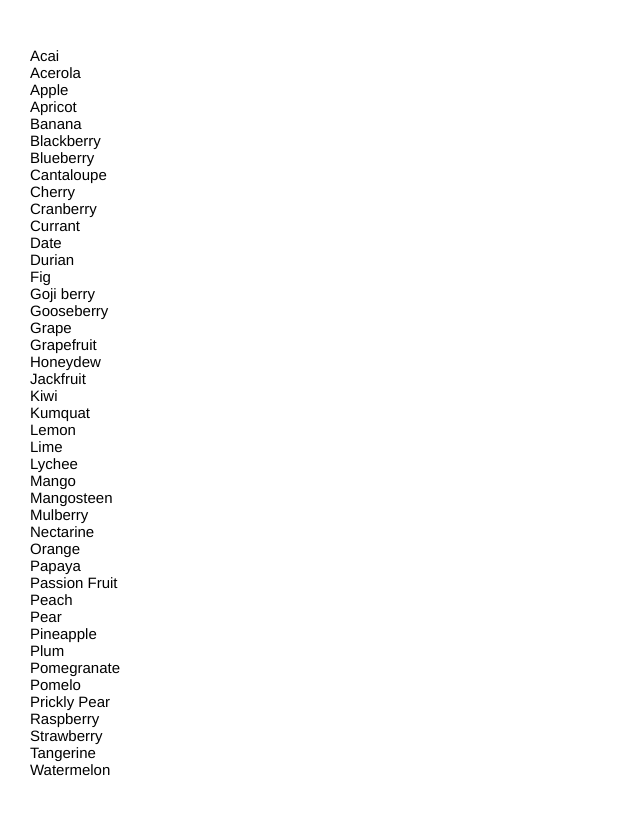
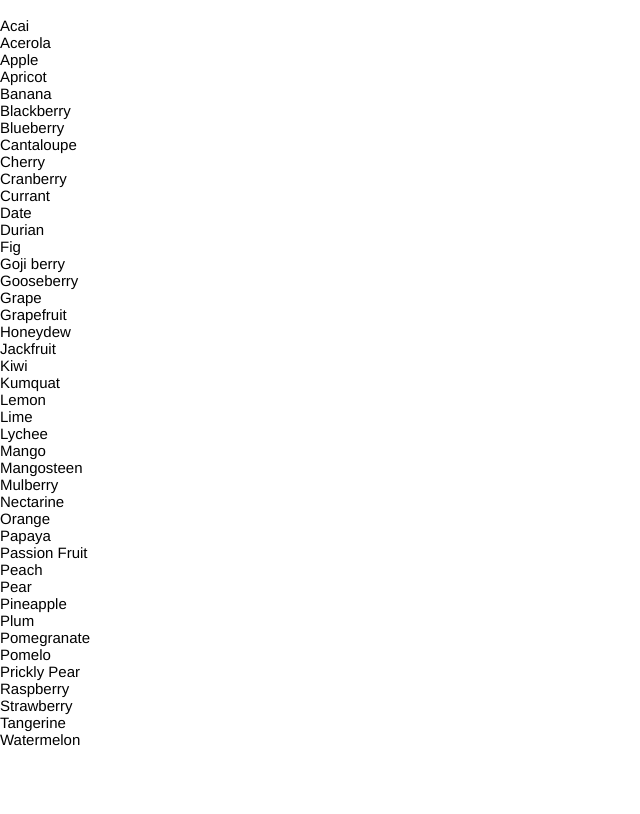
Before and after one commit to basic-web-components/basic-list-box, a website: page index.html in a window 1280 px wide. Shown: the whole page, without its empty margins (0-640 px from the left). Drawn offline with Linux system fonts and the light colour scheme.

Commit message:
Pick up changes

```diff
--- a/index.html
+++ b/index.html
@@ -20,7 +20,6 @@
 
   body {
     margin: 0;
-    padding: 2em; /* Until we use basic-framed-content again */
   }
 
   basic-framed-content {
```
Lines whose indentation alone changed are shown as unchanged.
